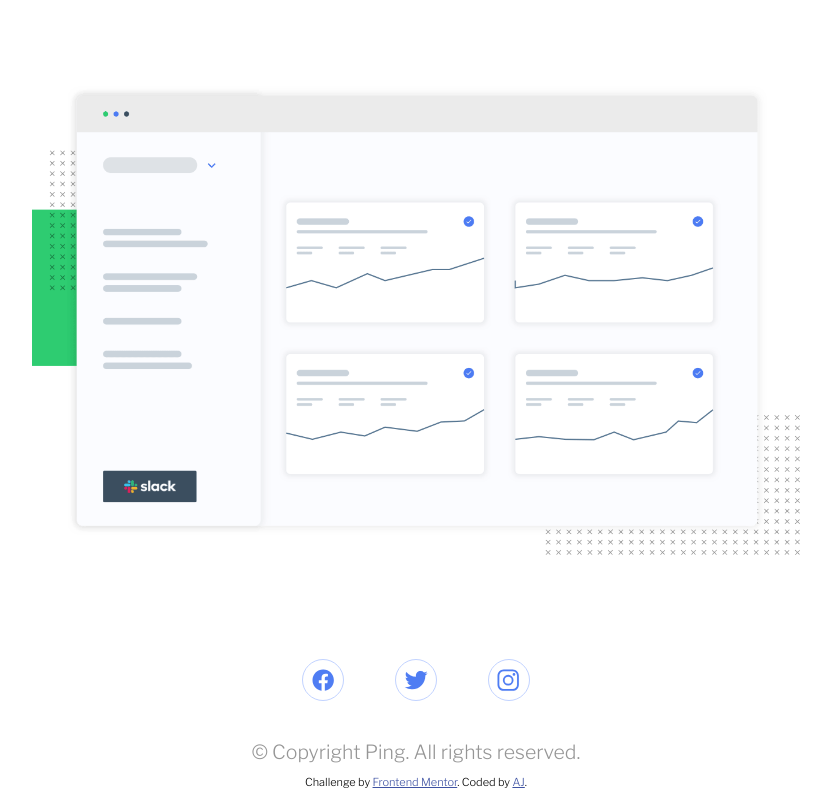
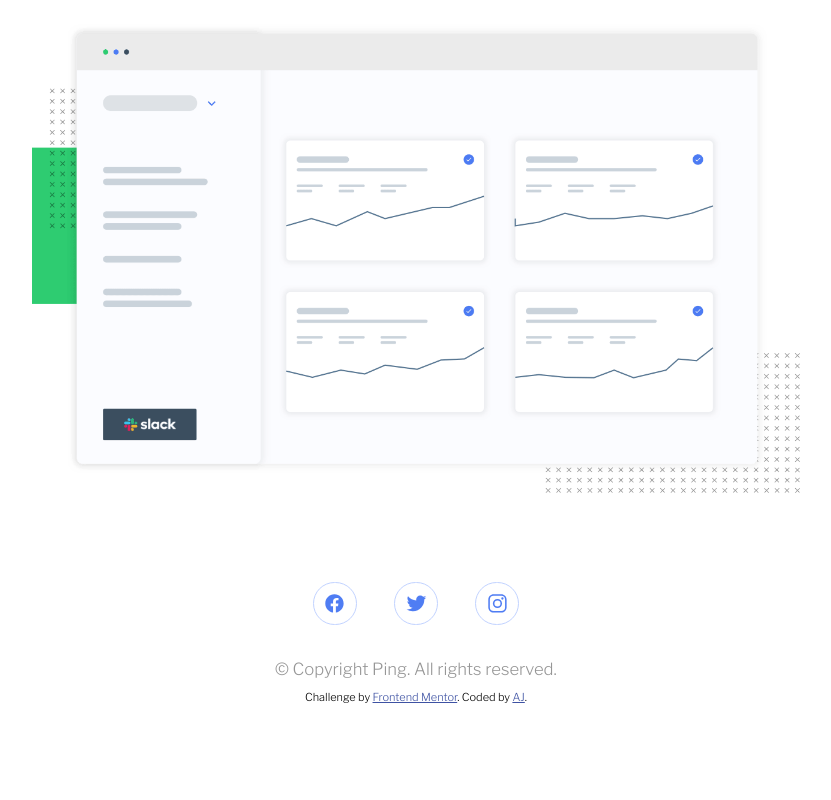
Before and after one commit to ashwinjayan/ping-coming-soon-page-master, a plain HTML site: page index.html in a window 1280 px wide. Shown: the part 443-1243 px from the top of the page, without its empty margins (224-1055 px from the left). After the commit the page ends 1158 px from the top, so only its background shows below. Drawn offline with nearby package versions, Linux system fonts and the light colour scheme.

Commit message:
Font size changes

```diff
--- a/css/style.scss
+++ b/css/style.scss
@@ -25,7 +25,7 @@ $very-dark-blue: hsl(209, 33%, 12%);
 }
 
 body {
-    font-size: calc(14px + (32 - 14) * ((100vw - 300px) / (2000 - 300)));
+    font-size: calc(14px + (26 - 14) * ((100vw - 300px) / (2000 - 300)));
     font-family: 'Libre Franklin', sans-serif;
     margin: 0;
     padding: 0;
@@ -130,8 +130,8 @@ main {
 
         .icon {
             color: $blue;
-            width: 40px;
-            height: 40px;
+            width: 2em;
+            height: 2em;
             border-radius: 50%;
             border: 1px solid $pale-blue;
 
```
Also changed, not shown: css/style.css, 1 other file.
